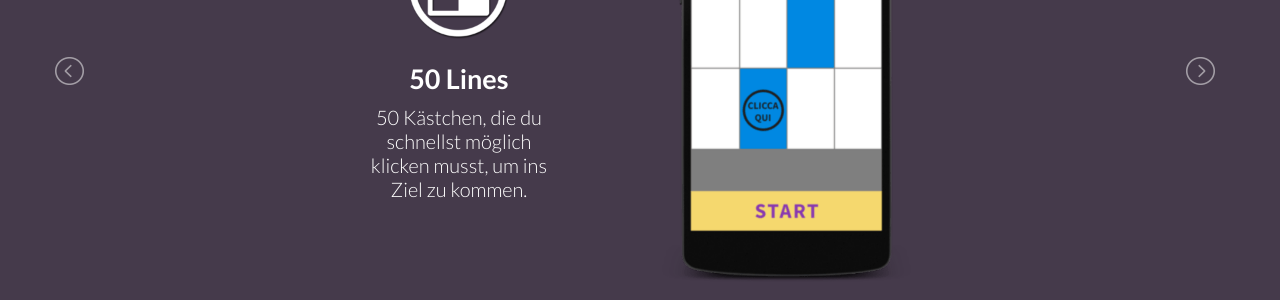
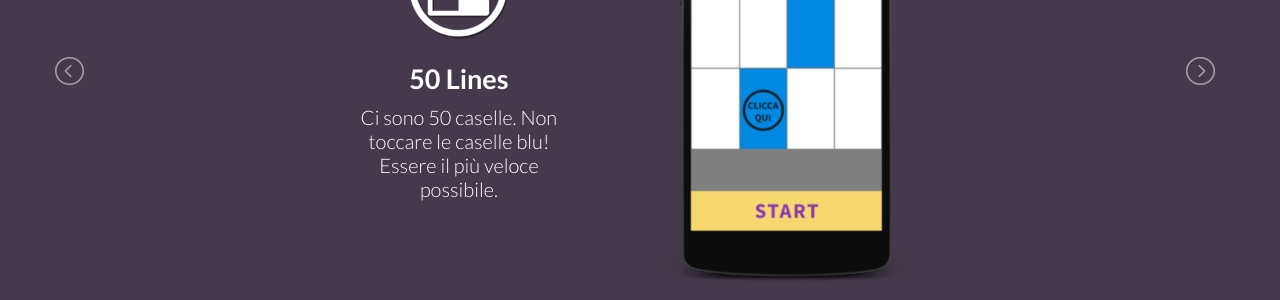
Before and after one commit to kazong/kazong.github.io, a Jekyll site: the page built from it/index.html, in a window 1280 px wide. Shown: the part 1339-1639 px from the top of the page. Built offline with Jekyll 4.4.1, drawn with Linux system fonts in a browser that asks for light colours; some of the changed lines change nothing that is shown.

Commit message:
Update games.yml

```diff
--- a/_data/it/games.yml
+++ b/_data/it/games.yml
@@ -2,28 +2,28 @@
 
 - {
     name: "50 Lines",
-    description: "50 Kästchen, die du schnellst möglich klicken musst, um ins Ziel zu kommen.",
-    teaser: "Teste deine Reaktion und Fingerfertigkeit. Ein Geschicklichkeits Mini Spiel bei dem jede Milisekunde zählt",
+    description: "Ci sono 50 caselle. Non toccare le caselle blu! Essere il più veloce possibile.",
+    teaser: "Metti alla prova la tua reazione e destrezza. Un mini gioco di abilità in cui uno ogni millisecondo",
     screenshot: "lang/it/50lines.png",
     icon: {
-      label: "50Lines! - Kazong Mini Game",
+      label: "50Lines! - Kazong giochi di abilità",
       path: "game-icons/white_shade/50lines.png"
     }
 }
 - {
     name: "Number Burst",
-    description: "Die richtige Zahlenreihenfolge ist gesucht! Stelle deine Denkfähigkeit unter Beweis und zeigs den anderen.",
-    teaser: "Tippe die richtige Zahlenreihenfolge. Ein Spiel als wahrer Gehirntrainer.",
+    description: "Raccogliere il maggior numero di numeri possibile. Cliccare dal più piccolo al più grande numeri.",
+    teaser: "Digitare il numero di sequenza. Un gioco come un vero rompicapo.",
     screenshot: "lang/it/burst.png",
     icon: {
-      label: "Number Burst - Kazong Brain Game",
+      label: "Number Burst - Kazong giochi cerebrali",
       path: "game-icons/white_shade/burst.png"
     }
 }
 - {
     name: "PicsUp",
-    description: "Errate das Bild! Aber achte auf deine Punktzahl. In der Challenge zählt die richtige Strategie!",
-    teaser: "Du bekommst eine Kategory und ein verdecktes Bild. Decke das Bild mit bedacht auf und errate das Wort mithilfe der angezeigten Buchstaben.",
+    description: "Indovina la foto! Ma attenzione il tuo punteggio. La sfida include la strategia giusta!",
+    teaser: "È possibile ottenere una categoria e una immagine nascosta. Ricoprire l'immagine con saggezza e indovinare la parola usando le lettere mostrate.",
     screenshot: "lang/it/picsup.png",
     icon: {
       label: "PicsUP - Kazong Quiz Game",
@@ -31,39 +31,39 @@
     }
 }
 - {
-    name: "Bier Quiz",
-    description: "Man(n) lernt nie aus. In welchen Länder standst du schon mit deinem Buddy an der Bar? Und wer kann sich noch am besten erinnern?",
-    teaser: "Biersorten aus der ganzen Welt. Als Bierkenner weisst du aus welchem Land das Bier stammt.",
+    name: "Birra Quiz",
+    description: "La birra provenienti da tutto il mondo.Hai bevuto la birra già?",
+    teaser: "Birre da tutto il mondo. Come birra conoscitore sapete da quale paese proviene birra.",
     screenshot: "lang/it/beer.png",
     icon: {
-      label: "Bier Quiz - Kazong Quiz Game",
+      label: "Birra Quiz - Kazong Quiz Game",
       path: "game-icons/white_shade/beer.png"
     }
 }
 - {
     name: "CountUP",
-    description: "Verbinde benachbarte Zahlenpaare um eine Zahl aufzusteigen. Die Zeit läuft &amp; die höchste Zahl gewinnt.",
-    teaser: "Ein Nummern-Puzzle für alt und Jung. Verbinde Zahlenpaare um gegen deinen Gegner zu gewinnen.",
+    description: "Collegare coppie adiacenti di numeri per raggiungere un numero più alto.  Il numero più alto vince.",
+    teaser: "Un numero di puzzle per grandi e piccini. Collega coppie di numeri per vincere contro il tuo avversario.",
     screenshot: "lang/it/countup.png",
     icon: {
-      label: "CountUP - Kazong Brain Game",
+      label: "CountUP - Kazong giochi cerebrali",
       path: "game-icons/white_shade/countup.png"
     }
 }
 - {
-    name: "Flaggen Quiz",
-    description: "Schwarz-Rot-Gold ... ganz einfach. Aber wie sieht die Flagge der Bahamas aus?",
-    teaser: "Errate die Flaggen der Länder der Welt. Lerne Flaggen von exotischen Ländern wie Belize oder Sri Lanka kennen.",
+    name: "Bandiera Quiz",
+    description: "Conoscete le bandiere del mondo?",
+    teaser: "Indovina le bandiere dei paesi del mondo. Incontra bandiere dei paesi esotici come il Belize o lo Sri Lanka.",
     screenshot: "lang/it/flags.png",
     icon: {
-      label: "Flaggen Quiz - Kazong Quiz Game",
+      label: "Bandiera Quiz - Kazong Quiz Game",
       path: "game-icons/white_shade/flags.png"
     }
 }
 - {
     name: "Quiz",
-    description: "1 Frage & 4 Antworten! <br> Das beste Training für deinen Auftritt bei \"Wer wird Millionär?\"",
-    teaser: "Teste dein Wissen und duellieren deine Freunde in Quizfragen aus verschiedenen Kategorien. Ein Quiz Duell der besonderen Art :)",
+    description: "1 domanda 4 risposte! Il miglior allenamento per la tua conoscenza!",
+    teaser: "Metti alla prova le tue conoscenze e duello i tuoi amici a quiz di varie categorie. Uno speciale quiz duello :)",
     screenshot: "lang/it/quiz.png",
     icon: {
       label: "Quiz - Kazong Quiz Game",
@@ -71,42 +71,42 @@
     }
 }
 - {
-    name: "Memory",
-    description: "Der Hit in jedem Kinderzimmer. Doch pass auf, hier möchte dein Gegenüber schneller sein als du!",
-    teaser: "Decke die Memory Karten auf und merke dir die Bilder. Das Ziel: So wenig Züge wie nötig.",
+    name: "MatchUP",
+    description: "Il colpo in qualsiasi vivaio. Ma attenzione, qui vogliono il tuo nemico di essere più veloce di te!",
+    teaser: "Rivela le schede di memoria e ricordare le immagini. L'obiettivo: il poco mosse, se necessario.",
     screenshot: "lang/it/memory.png",
     icon: {
-      label: "Memory - Kazong Brain Game",
+      label: "MatchUP - Kazong giochi cerebrali",
       path: "game-icons/white_shade/memory.png"
     }
 }
 - {
-    name: "Wahr oder Falsch?",
-    description: "Entscheide schnell ob die Aussage stimmt oder nicht! Verblüffende Tatsache oder dreiste Falschaussage? Keine leichte Entscheidung.",
+    name: "Vero o falso?",
+    description: "Decidere rapidamente se l'affermazione è vera o no! Fatto sorprendente o falsa dichiarazione palese? Non è una decisione facile.",
     teaser: "Sei schnell und entscheide, ob die Aussage stimmt oder falsch ist! Verblüffende Tatsachen aus den unterschiedlichsten Themengebieten stellen deine Allgemeinbildung auf die Probe. Vorsicht: Dreiste Falschaussagen und korrekten Fakten sind gemischt. Kannst du sie finden?",
     screenshot: "lang/it/truefalse.png",
     icon: {
-      label: "Wahr oder Falsch - Kazong Quiz Game",
+      label: "Vero o falso - Kazong Quiz Game",
       path: "game-icons/white_shade/truefalse.png"
     }
 }
 - {
     name: "Color Dots",
-    description: "Verbinde gleichfarbige Punkte! Die Zeit rennt. Dots verbunden zu einem Quadrat räumen das Feld auf und boosten deinen Score!",
-    teaser: "Verbinde gleichfarbige Punkte! Punkte verbunden zu einem Viereck räumen alle Dots der selben Farbe und erhöhen deine Punktzahl.",
+    description: "Collegare Dots con gli stessi colori. Uno stesso quadrato colorato svuota la casella!",
+    teaser: "Essere veloce e decidere se l'affermazione è vera o falsa! Sorprendente fatti da più diversi argomenti mettere la vostra conoscenza generale alla prova. Attenzione: errori arrogante e fatti corrette sono misti. Lo si può trovare.",
     screenshot: "lang/it/dots.png",
     icon: {
-      label: "Colored Dots - Kazong Mini Game",
+      label: "Colore Dots - giochi di abilità",
       path: "game-icons/white_shade/dots.png"
     }
 }
 - {
     name: "Memorize",
-    description: "Viele Kreise! Viele Farben. Ein Klick und alles ist Grau ... Weisst du noch, wo die orangenen Kreise waren?",
-    teaser: "Merke dir die Farben der Kreise. Wähle eine Farbe und klicke an der Stelle an der sich ein Kreis dieser Farbe verbirgt.",
+    description: "Molti cerchi! Molti colori. Un click e tutto è grigio ... Ricordate gli stessi cerchi colorati?",
+    teaser: "Ricordate il colore dei cerchi. Scegli un colore e fare clic nel punto in cui un cerchio di colore pelli.",
     screenshot: "memorize.png",
     icon: {
-      label: "Memorize - Kazong Brain Game",
+      label: "Memorize - Kazong giochi cerebrali",
       path: "game-icons/white_shade/memorize.png"
     }
 }
```
